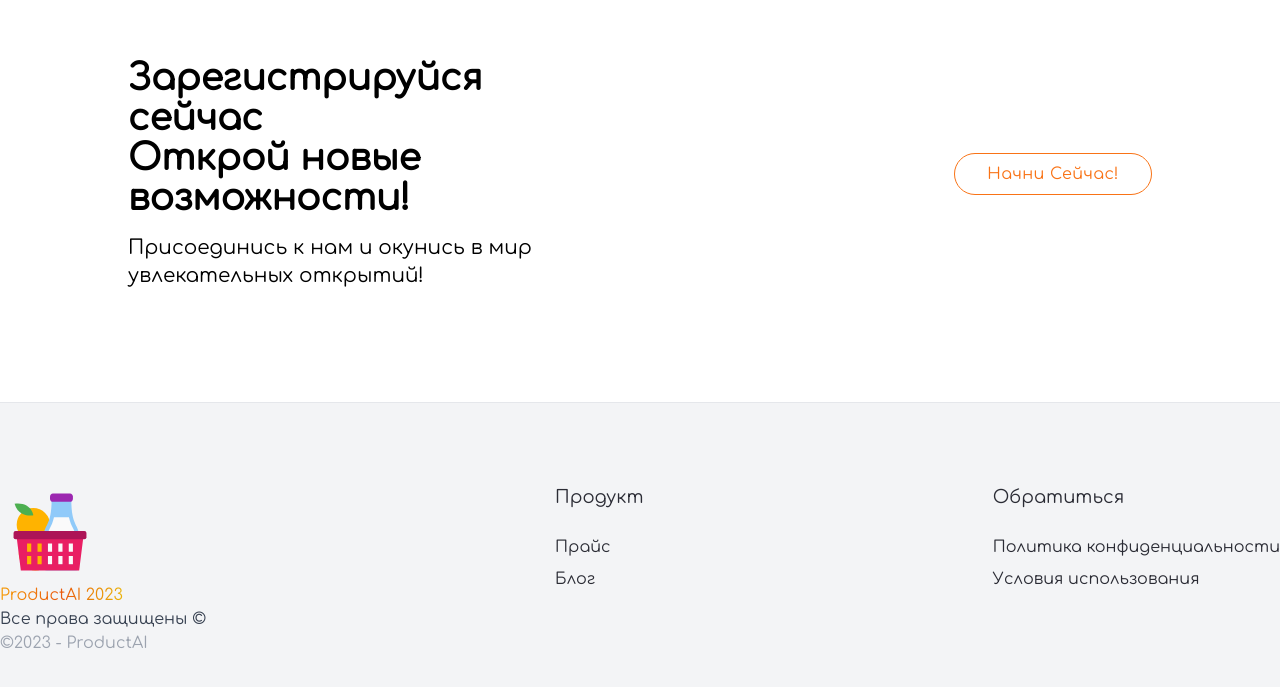
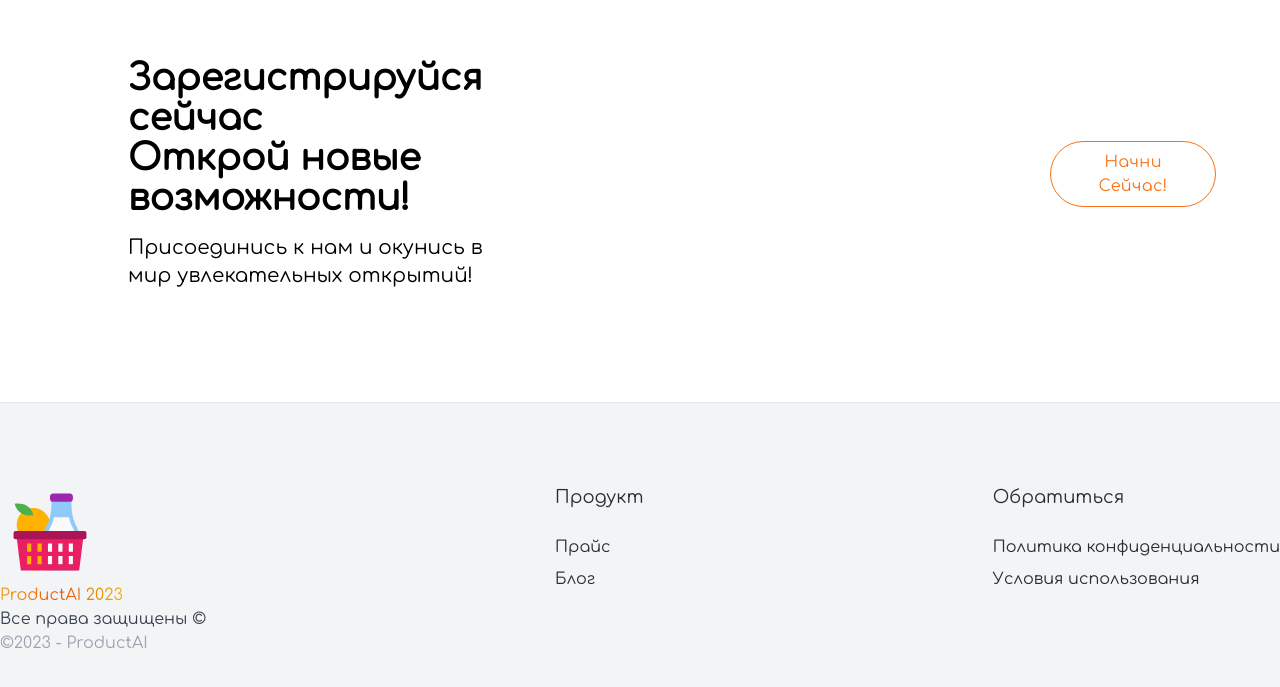
Before and after one commit to DanelRisa/Front-ProductAI, a Next.js app: page / in a window 1280 px wide. Shown: the part 1843-2530 px from the top of the page. Built offline with nearby package versions, Linux system fonts and the light colour scheme.

Commit message:
last8work

```diff
--- a/components/Footer.tsx
+++ b/components/Footer.tsx
@@ -6,7 +6,7 @@ import { footerLinks } from "@/constants";
 
 const Footer = () => (
 
-  <footer className="flex flex-col text-black-100 border-t border-gray-200">
+  <footer className="bottom-0 flex flex-col text-black-100 border-t border-gray-200">
   <div className="bg-gray-100 pt-20 pb-14">
     <div className="max-w-screen-xl w-full mx-auto  flex justify-between">
         <div className="row-span-2 sm:col-span-4 col-start-1 col-end-4 sm:col-end-5 flex flex-col items-start ">
--- a/components/Pricing.js
+++ b/components/Pricing.js
@@ -46,21 +46,24 @@ const Pricing = () => {
         <div className="flex flex-col w-full mt-8">
           <ScrollAnimationWrapper className="relative w-full">
             <motion.div variants={scrollAnimation} custom={{duration: 3}}>
-            <div className=" rounded-xl  py-8 sm:py-14 px-6 sm:px-12 lg:px-16 w-full flex flex-col sm:flex-row justify-between items-center z-10 bg-white-500">
+          <div className="flex items-center">
+            <div className="py-8 sm:py-14 px-6 sm:px-12 lg:px-16 w-full flex flex-col sm:flex-row justify-between items-center bg-white-500">
                 <div className="flex flex-col text-left w-10/12 sm:w-7/12 lg:w-5/12 mb-6 sm:mb-0">
                   <h1 className="text-2xl lg:text-4xl sm:text-3xl font-extrabold">
                     Зарегистрируйся сейчас <br /> Открой новые возможности!
                   </h1>
                   <p className="mt-4 text-medium lg:text-xl sm:text-medium">Присоединись к нам и окунись в мир увлекательных открытий!</p>
                 </div>
-                <Link href='/sign'>
-                <ButtonOutline> Начни сейчас!</ButtonOutline>
-                </Link>
               </div>
+
+                <a href="/sign">
+                <ButtonOutline > Начни сейчас!</ButtonOutline>
+                </a>
               <div
                 className="absolute bg-black-600 opacity-5 w-11/12 roudned-lg h-60 sm:h-56 top-0 mt-8 mx-auto left-0 right-0"
                 style={{ filter: "blur(114px)" }}
                 ></div>
+          </div>
             </motion.div>
           </ScrollAnimationWrapper>
         </div>
```
